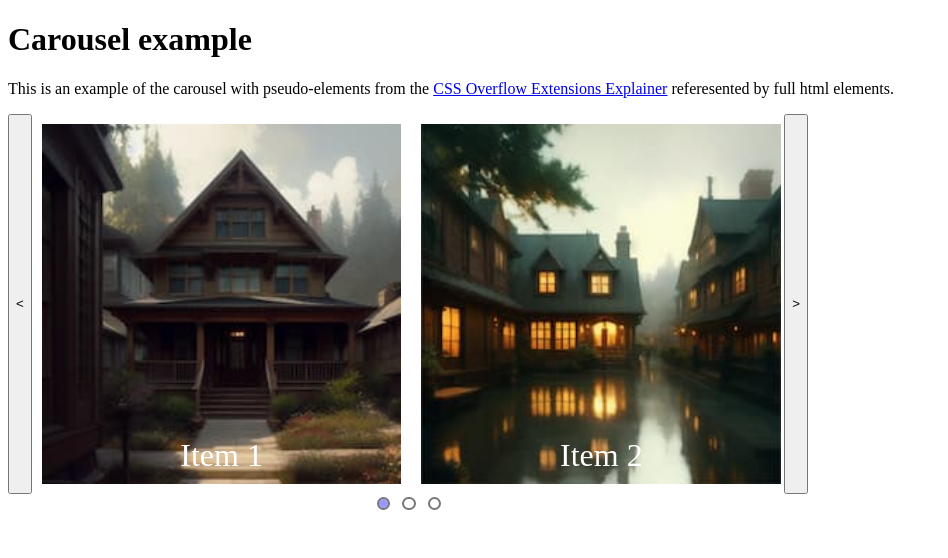
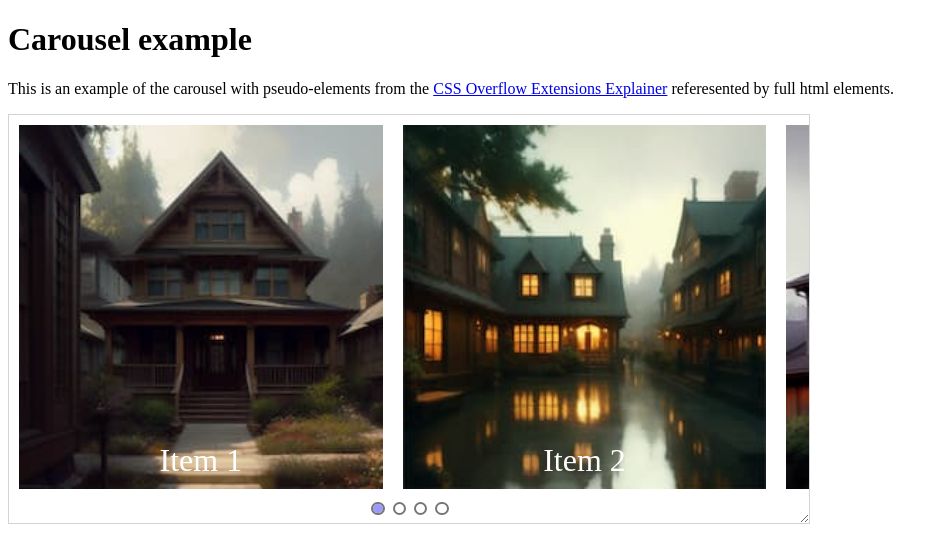
Before and after one commit to flackr/web-demos, a plain HTML site: page carousel/index.html in a window 1280 px wide. Both pictures are taken after a click on the radio button 383 px from the left and 503 px from the top of the page. Shown: the whole page, without its empty margins (0-948 px from the left). Drawn offline with Linux system fonts and the light colour scheme.

Commit message:
Use combination of features to implement carousel.

```diff
--- a/carousel/carousel.css
+++ /dev/null
@@ -1,52 +0,0 @@
-carousel {
-  display: grid;
-  grid-template:
-    'previous scroller next' 1fr
-    '. markers .' auto
-    / auto 1fr auto;
-
-  & li {
-    list-style-type: none;
-    display: block;
-    position: relative;
-    aspect-ratio: 2 / 3;
-    box-sizing: border-box;
-  }
-
-  & > .pseudo-grid-flow-scroller {
-    grid-area: scroller;
-    overflow-x: auto;
-    scrollbar-width: none;
-    white-space: nowrap;
-    scroll-snap-type: x mandatory;
-    scroll-behavior: smooth;
-    overscroll-behavior-x: contain;
-    display: flex;
-
-    & > .pseudo-page {
-      scroll-snap-align: center;
-      display: flex;
-      width: 100%;
-    }
-  }
-
-  & > .pseudo-grid-flow-markers {
-    grid-area: markers;
-    text-align: center;
-
-    & > .pseudo-marker {
-      display: inline-block;
-    }
-  }
-
-  /* Originally &::next */
-  & > .pseudo-next {
-    grid-area: next;
-  }
-
-  /* Originally &::next */
-  & > .pseudo-previous {
-    grid-area: previous;
-  }
-
-}
--- a/carousel/index.html
+++ b/carousel/index.html
@@ -3,9 +3,60 @@
   <head>
     <meta name="viewport" content="width=device-width, initial-scale=1" />
     <title>Carousel example</title>
-    <link rel="stylesheet" href="carousel.css">
     <link rel="stylesheet" href="style.css">
-    <script src="carousel.js"></script>
+    <script src="src/polyfill.js"></script>
+    <style>
+      carousel {
+        display: grid;
+        grid-template:
+            'previous scroller next' 1fr
+            '. markers .' auto
+            / auto 1fr auto;
+
+        & li {
+          grid-flow: --scroller;
+        }
+
+        &::grid-flow(--scroller) {
+          grid-area: scroller;
+          overflow-x: auto;
+          scrollbar-width: none;
+          white-space: nowrap;
+          scroll-snap-type: x mandatory;
+          scroll-behavior: smooth;
+          overscroll-behavior-x: contain;
+          display: flex;
+          position: relative;
+          fragment: element;
+
+          &::fragment {
+            scroll-snap-align: center;
+            display: flex;
+            width: 100%;
+
+            &::scroll-marker {
+              grid-flow: --markers;
+              width: 1em;
+              height: 1em;
+              border-radius: 100%;
+              border: 2px solid #777;
+              background: white content-box;
+
+              &:checked {
+                background: #99f content-box;
+              }
+            }
+          }
+        }
+
+        &::grid-flow(--markers) {
+          grid-area: markers;
+          display: flex;
+          justify-content: center;
+        }
+      }
+
+    </style>
   </head>
   <body>
     <h1>Carousel example</h1>
@@ -15,33 +66,14 @@
       referesented by full html elements.
     </p>
     <carousel>
-      <button class="pseudo-previous">
-        &lt;
-      </button>
-      <div class="pseudo-grid-flow-scroller">
-        <div class="pseudo-page">
       <li><figure><img src="images/loc1.jpg"><figcaption>Item 1</figcaption></figure></li>
       <li><figure><img src="images/loc2.jpg"><figcaption>Item 2</figcaption></figure></li>
       <li><figure><img src="images/loc3.jpg"><figcaption>Item 3</figcaption></figure></li>
-        </div>
-        <div class="pseudo-page">
       <li><figure><img src="images/loc4.jpg"><figcaption>Item 4</figcaption></figure></li>
       <li><figure><img src="images/loc5.jpg"><figcaption>Item 5</figcaption></figure></li>
       <li><figure><img src="images/loc6.jpg"><figcaption>Item 6</figcaption></figure></li>
-        </div>
-        <div class="pseudo-page">
       <li><figure><img src="images/loc7.jpg"><figcaption>Item 7</figcaption></figure></li>
       <li><figure><img src="images/loc1.jpg"><figcaption>Item 8</figcaption></figure></li>
-        </div>
-      </div>
-      <button class="pseudo-next">
-        &gt;
-      </button>
-      <div class="pseudo-grid-flow-markers" role="tablist">
-        <input type="radio" role="tab" name="marker" class="pseudo-marker" checked></input>
-        <input type="radio" role="tab" name="marker" class="pseudo-marker"></input>
-        <input type="radio" role="tab" name="marker" class="pseudo-marker"></input>
-      </div>
     </carousel>
   </body>
 </html>
--- a/carousel/src/polyfill.js
+++ b/carousel/src/polyfill.js
@@ -1,3 +1,22 @@
+CSS.registerProperty({
+  name: '--grid-flow',
+  syntax: 'none | <custom-ident>',
+  inherits: false,
+  initialValue: 'none'
+});
+CSS.registerProperty({
+  name: '--fragment',
+  syntax: 'none | element',
+  inherits: false,
+  initialValue: 'none'
+});
+CSS.registerProperty({
+  name: '--scroll-marker',
+  syntax: 'none | yes',
+  inherits: false,
+  initialValue: 'none'
+});
+
 // Parses CSS text into flattened selectors and property values
 function parseCSS(str) {
   let result = [];
@@ -107,8 +126,6 @@ function parseCSS(str) {
       result.push(env);
       env = stack.pop();
       ++i;
-    } else if (str[i] == ';') {
-      // TODO: End of property.
     } else {
       const start = i;
       i = skipUntil(str, i, /[{;}]/);
@@ -146,6 +163,13 @@ function parseCSS(str) {
     i = skipSpace(str, i);
   }
   return result;
+}
+
+function isAncestor(anc, child) {
+  while (child && child != anc) {
+    child = child.parentElement;
+  }
+  return child == anc;
 }
 
 function isOffsetAncestor(anc, child) {
@@ -206,9 +230,10 @@ class FragmentNode {
     let remaining = this.children.slice();
     while (remaining.length > 0) {
       let fragment = document.createElement('div');
+      fragment.originatingElement = this.node;
       fragment.className = 'fragment';
+      this.node.appendChild(fragment);
       fragment.appendChild(remaining[0]);
-      this.node.appendChild(fragment);
       let i = 1;
       for (; i < remaining.length; ++i) {
         let child = remaining[i];
@@ -219,8 +244,9 @@ class FragmentNode {
           height: fragment.offsetHeight - parseFloat(cs.paddingBottom),
         }
         let pos = relativeOffset(fragment, child);
-        if (pos.offsetLeft + child.offsetWidth > space.width ||
-            pos.offsetTop + child.offsetHeight > space.height) {
+        const ROUNDING = 1;
+        if (pos.offsetLeft + child.offsetWidth > space.width + ROUNDING ||
+            pos.offsetTop + child.offsetHeight > space.height + ROUNDING) {
           break;
         }
       }
@@ -266,6 +292,72 @@ function eventTarget(scroller) {
   return scroller;
 }
 
+let markerSelectors = new Set();
+let flowSelectors = new Set();
+
+function handleScroll() {
+  const markers = this.markers || [];
+  if (markers.length == 0)
+    return;
+  for (const element of markers) {
+    const marker = element.markerElement;
+    let position = relativeOffset(this, element);
+    position.offsetLeft -= this.scrollLeft;
+    position.offsetTop -= this.scrollTop;
+    // TODO: Consider snap-align, scroll-margin and scroll-padding.
+    let intersection = [
+      Math.max(0, position.offsetLeft), Math.max(0, position.offsetTop),
+      Math.min(position.offsetLeft + element.offsetWidth, this.clientWidth),
+      Math.min(position.offsetTop + element.offsetHeight, this.clientHeight)
+    ];
+    let area = (intersection[2] - intersection[0]) * (intersection[3] - intersection[1]);
+    if (area > 0 && area >= element.offsetWidth * element.offsetHeight * 0.5) {
+      marker.checked = true;
+      break;
+    }
+  }
+}
+
+function resetHandleScroll() {
+  this.onscroll = handleScroll;
+}
+
+function addMarker(elem) {
+  if (elem.markerElement) {
+    return;
+  }
+  let marker = document.createElement('input');
+  elem.pseudoElements = elem.pseudoElements || [];
+  elem.pseudoElements.push(marker);
+  elem.markerElement = marker;
+  marker.originatingElement = elem;
+  marker.className = 'scroll-marker';
+  marker.setAttribute('type', 'radio');
+  // TODO: Name radio buttons something unique per scrollable area.
+  marker.setAttribute('name', 'scroll-marker');
+  marker.addEventListener('input', () => {
+    const scroller = eventTarget(ancestorScroller(elem));
+    let target = relativeOffset(scroller, elem);
+    target.offsetLeft = Math.max(0, Math.min(scroller.scrollWidth - scroller.clientWidth, target.offsetLeft));
+    target.offsetTop = Math.max(0, Math.min(scroller.scrollHeight - scroller.clientHeight, target.offsetTop));
+    if (target.offsetLeft != scroller.scrollLeft || target.offsetTop != scroller.scrollTop) {
+      scroller.onscroll = undefined;
+      scroller.scrollTo({
+        top: target.offsetTop,
+        left: target.offsetLeft,
+        behavior: 'smooth'
+      });
+    }
+  });
+  elem.parentElement.insertBefore(marker, elem.nextElementSibling);
+  const scroller = eventTarget(ancestorScroller(elem));
+  scroller.markers = scroller.markers || [];
+  // TODO: Sort markers by DOM order.
+  scroller.markers.push(elem)
+  scroller.onscroll = handleScroll;
+  scroller.onscrollend = resetHandleScroll;
+}
+
 function update() {
   let generated = document.createElement('style');
   generated.setAttribute('polyfill-generated', 'true');
@@ -278,12 +370,32 @@ function update() {
 .scroll-marker {
   appearance: none;
   display: block;
-}`;
+}\n`;
   let fragmentSelectors = new Set();
   let flowContainers = {};
-  let markerSelectors = new Set();
-  let flowSelectors = new Set();
+  let remap = {};
   for (let block of blocks) {
+    if (block.props['grid-flow']) {
+      let mutatedSelector = updateSelectors(block.selector);
+      extraCSS += `${mutatedSelector} {\n  --grid-flow: ${block.props['grid-flow']};\n}\n`;
+      flowSelectors.add(mutatedSelector);
+
+      // Mutate any styles targeting this selector to the destination in which content will be placed.
+      let result = /^([^:]*)(::grid-flow\([^)]*\))(::.*)$/.exec(block.selector);
+      if (result) {
+        let destinationSelector = `${result[1]}::grid-flow(${block.props['grid-flow']})${result[3]}`;
+        remap[block.selector] = destinationSelector;
+      }
+    }
+  }
+
+  for (let block of blocks) {
+    let selector = block.selector;
+    for (let prefix in remap) {
+      if (selector.startsWith(prefix)) {
+        selector = remap[prefix] + selector.slice(prefix.length);
+      }
+    }
     let flow = /^(.*)::grid-flow\(([^)]*)\)$/.exec(block.selector);
     if (flow) {
       // Selector on which grid flow was added.
@@ -296,8 +408,10 @@ function update() {
     if (marker) {
       const selector = updateSelectors(marker[1]);
       markerSelectors.add(selector);
+      extraCSS += `${selector} {\n  --scroll-marker: yes;\n}\n`;
     }
-    let mutatedSelector = updateSelectors(block.selector);
+
+    let mutatedSelector = updateSelectors(selector);
     if (mutatedSelector != block.selector) {
       let props = '';
       let pseudoProps = '';
@@ -309,18 +423,13 @@ function update() {
         }
       };
       if (props)
-        extraCSS += `\n${mutatedSelector} {\n${props}}`;
+        extraCSS += `${mutatedSelector} {\n${props}}\n`;
       if (pseudoProps)
-        extraCSS += `\n${updateSelectors(block.selector, true)} {\n${pseudoProps}}`;
-
+        extraCSS += `${updateSelectors(selector, true)} {\n${pseudoProps}}\n`;
     }
     if (block.props['fragment']) {
-      extraCSS += `\n${mutatedSelector} {\n  --fragment: ${block.props.fragment}}\n`;
+      extraCSS += `${mutatedSelector} {\n  --fragment: ${block.props.fragment};\n}\n`;
       fragmentSelectors.add(mutatedSelector);
-    }
-    if (block.props['grid-flow']) {
-      extraCSS += `\n${mutatedSelector} {\n  --grid-flow: ${block.props['grid-flow']}}\n`;
-      flowSelectors.add(mutatedSelector);
     }
   }
   generated.innerHTML = extraCSS;
@@ -330,35 +439,12 @@ function update() {
       elem.gridFlows = {};
       for (let area of flowContainers[selector]) {
         let div = document.createElement('div');
+        div.originatingElement = elem;
         div.className = `grid-flow-${area}`;
         elem.appendChild(div);
         elem.gridFlows[area] = div;
       }
     }
-  }
-  // Process fragmented elements.
-  for (let elem of getElems(fragmentSelectors)) {
-    const fragment = getComputedStyle(elem).getPropertyValue('--fragment');
-    if (fragment == 'element') {
-      new FragmentNode(elem);
-    }
-  }
-
-  // TODO: Update scroll markers and grid flows when fragmented elements change.
-
-  // Process elements with scroll-markers
-  let markers = [];
-  for (let elem of getElems(markerSelectors)) {
-    let marker = document.createElement('input');
-    marker.className = 'scroll-marker';
-    marker.setAttribute('type', 'radio');
-    // TODO: Name radio buttons something unique per scrollable area.
-    marker.setAttribute('name', 'scroll-marker');
-    marker.addEventListener('input', () => {
-      elem.scrollIntoView();
-    });
-    markers.push({element: elem, marker});
-    elem.parentElement.insertBefore(marker, elem.nextElementSibling);
   }
 
   // Process elements with grid-flow
@@ -371,34 +457,66 @@ function update() {
     }
   }
 
-  // Determine scrollers after grid-flow.
-  let scrollers = new Map();
-  for (let markerPair of markers) {
-    let scroller = ancestorScroller(markerPair.element);
-    if (!scrollers.has(scroller)) {
-      scrollers.set(scroller, []);
+  // Process elements with scroll-markers
+  let markers = [];
+  for (let elem of getElems(markerSelectors)) {
+    addMarker(elem);
+  }
+
+  // Process fragmented elements.
+  for (let elem of getElems(fragmentSelectors)) {
+    const fragment = getComputedStyle(elem).getPropertyValue('--fragment');
+    if (fragment == 'element') {
+      new FragmentNode(elem);
     }
-    scrollers.get(scroller).push(markerPair);
   }
-  for (let scroller of scrollers.keys()) {
-    let updateMarker = () => {
-      const markers = scrollers.get(scroller);
-      if (markers.length == 0)
-        return;
-      let i = 1;
-      for (i = 1; i < markers.length; ++i) {
-        const {element, marker} = markers[i];
-        let position = relativeOffset(scroller, element);
-        // TODO: Consider snap-align, scroll-margin and scroll-padding.
-        const desiredOffset = Math.min(scroller.scrollHeight - scroller.clientHeight, position.offsetTop);
-        if (desiredOffset > scroller.scrollTop) {
-          break;
-        }
-      }
-      markers[i - 1].marker.checked = true;
-    };
-    eventTarget(scroller).addEventListener('scroll', updateMarker);
-    updateMarker();
+}
+
+Element.prototype.originalInsertBefore = Element.prototype.insertBefore;
+Element.prototype.originalRemoveChild = Element.prototype.removeChild;
+Element.prototype.insertBefore = function(node, child) {
+  this.originalInsertBefore(node, child);
+  // Check if this child should be inserted somewhere else
+  const cs = getComputedStyle(node);
+  let flow = cs.getPropertyValue('--grid-flow');
+  if (flow && flow != 'none') {
+    let originating = this;
+    while (originating.originatingElement) {
+      originating = originating.originatingElement;
+    }
+    let flowElem = originating.gridFlows && originating.gridFlows[flow];
+    if (flowElem && !isAncestor(flowElem, node)) {
+      // TODO: This should preserve the relative order w.r.t. other content.
+      flowElem.appendChild(node);
+    }
+  }
+  let marker = cs.getPropertyValue('--scroll-marker');
+  if (marker == 'yes') {
+    console.log('Add marker for', node);
+    addMarker(node);
+  }
+}
+Element.prototype.appendChild = function(node) {
+  this.insertBefore(node, null);
+}
+Element.prototype.removeChild = function(node) {
+  // Remove from list of marker elements
+  if (node.markerElement) {
+    const scroller = eventTarget(ancestorScroller(node));
+    scroller.markers.splice(scroller.markers.indexOf(node), 1);
+  }
+  // Remove pseudo elements generated by this element, e.g. the scroll marker for the fragment.
+  if (node.pseudoElements) {
+    for (let pseudo of node.pseudoElements) {
+      pseudo.remove();
+    }
+    node.pseudoElements = undefined;
+  }
+  this.originalRemoveChild(node);
+}
+Element.prototype.remove = function() {
+  if (this.parentElement) {
+    this.parentElement.removeChild(this);
   }
 }
 document.addEventListener('DOMContentLoaded', update);
--- a/carousel/style.css
+++ b/carousel/style.css
@@ -1,10 +1,18 @@
 carousel {
-  /* TODO: Make this dynamic */
   width: 800px;
   height: 400px;
+  border: 1px solid lightgray;
+  overflow: hidden;
+  resize: both;
+  padding-bottom: 8px;
 
   & li {
     padding: 10px;
+    list-style-type: none;
+    display: block;
+    position: relative;
+    aspect-ratio: 2 / 3;
+    box-sizing: border-box;
 
     & > figure {
       width: 100%;
@@ -29,17 +37,4 @@ carousel {
       }
     }
   }
-
-  & .pseudo-marker {
-    appearance: none;
-    width: 1em;
-    height: 1em;
-    border-radius: 100%;
-    border: 2px solid #777;
-    background: white content-box;
-  }
-
-  & .pseudo-marker:checked {
-    background: #99f content-box;
-  }
 }
```
Lines whose indentation alone changed are shown as unchanged.
